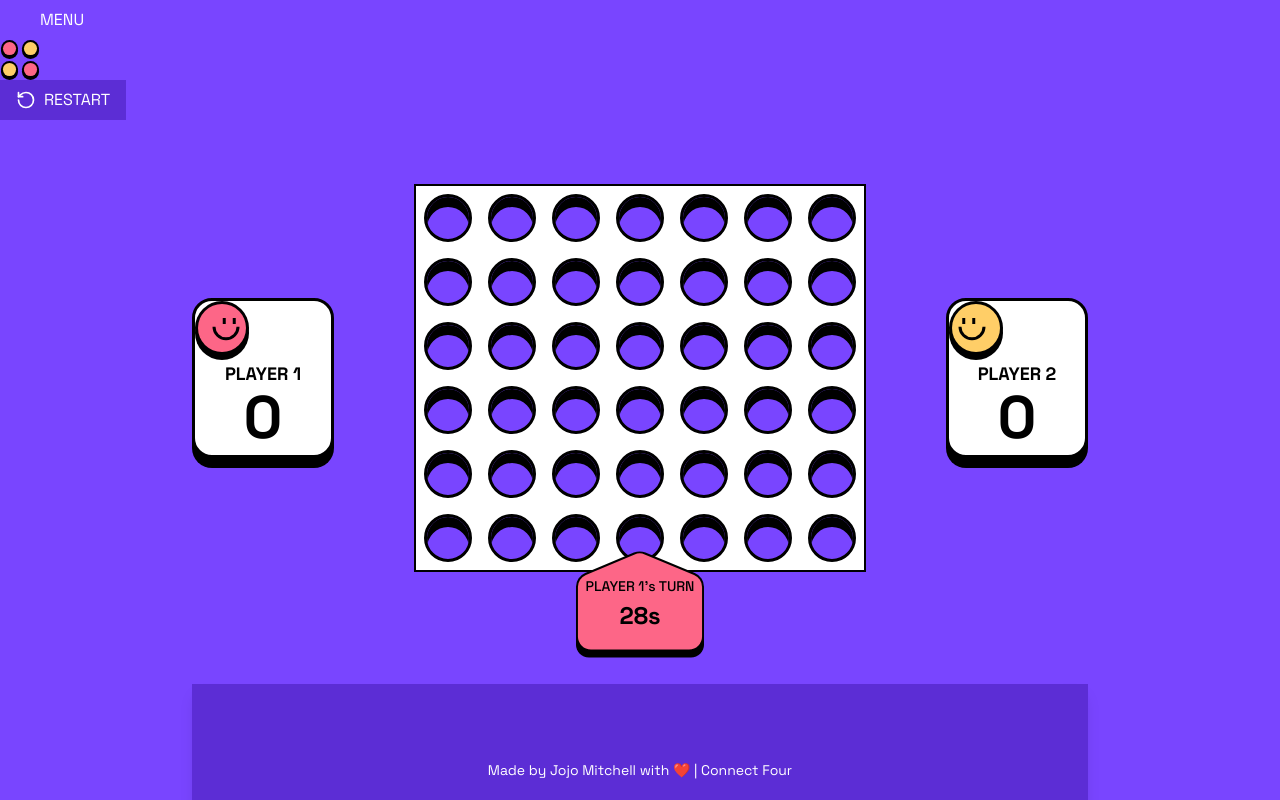
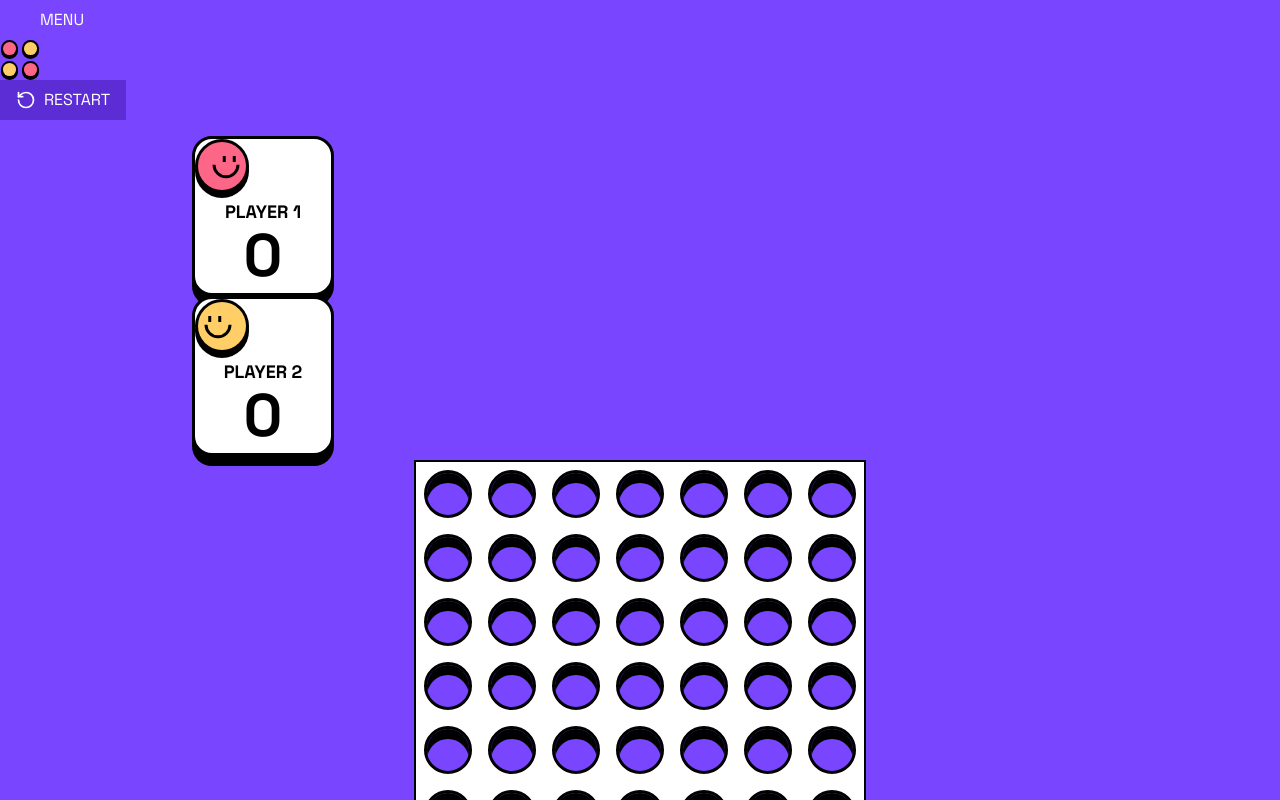
Before and after one commit to Jojo-Mitchell/connect-four, a React (Vite) app: page / in a window 1280 px wide. Both pictures are taken after a click on the button "PLAY VS PLAYER". Shown: the top 800 px of the page. Built offline with nearby package versions, Linux system fonts and the light colour scheme; a web font is replaced by a local one.

Commit message:
Add Rules functionality and styling changes

```diff
--- a/src/App.tsx
+++ b/src/App.tsx
@@ -6,39 +6,56 @@ import Board from './components/Board';
 import PlayerCard from './components/PlayerCard';
 import Timer from './components/Timer';
 import Footer from './components/Footer';
+import Rules from './components/Rules';
 
 const App = () => {
   const [isTimerPaused, setIsTimerPaused] = useState(false);
   const gameMode = useAppSelector(state => state.game.gameMode);
   const scores = useAppSelector(state => state.game.scores);
 
-  if (gameMode === 'menu') {
+  // Render different layouts based on game mode
+  switch (gameMode) {
+    case 'menu':
       return (
-      <div className="min-h-screen bg-game-purple-dark p-4 flex items-center justify-center">
+        <div className="min-h-screen bg-game-purple-dark max-sm:bg-game-purple p-8 flex items-center justify-center max-sm:mt-6">
           <MainMenu />
         </div>
       );
-  }
 
+    case 'rules':
+      return (
+        <div className="min-h-screen bg-game-purple-dark max-sm:bg-game-purple">
+          <Rules />
+        </div>
+      );
+
+    case 'game':
       return (
         <div>
-      {/* Navigation */}
           <NavMenu onPauseTimer={() => setIsTimerPaused(true)} />
-      <div className="max-w-4xl mx-auto relative">
-        {/* Game Content */}
-        <div className="mt-16 space-y-8">
-          <div className="flex justify-between items-center">
+          <div className="max-w-4xl mx-auto justify-center relative">
+            <div className="mt-4 space-y-1">
+              <div className="player-card-wrapper">
                 <PlayerCard playerNumber={1} score={scores.player1} />
-            <Board />
                 <PlayerCard playerNumber={2} score={scores.player2} />
               </div>
+              <div className="flex flex-col items-center justify-between">
+                <Board />
+              </div>
               <Timer isPaused={isTimerPaused} />
-          {/* Footer */}
               <Footer />
             </div>
           </div>
         </div>
       );
+
+    default:
+      return (
+        <div className="min-h-screen bg-game-purple-dark max-sm:bg-game-purple p-8 flex items-center justify-center max-sm:mt-6">
+          <MainMenu />
+        </div>
+      );
+  }
 };
 
 export default App;
```
Lines whose indentation alone changed are shown as unchanged.
